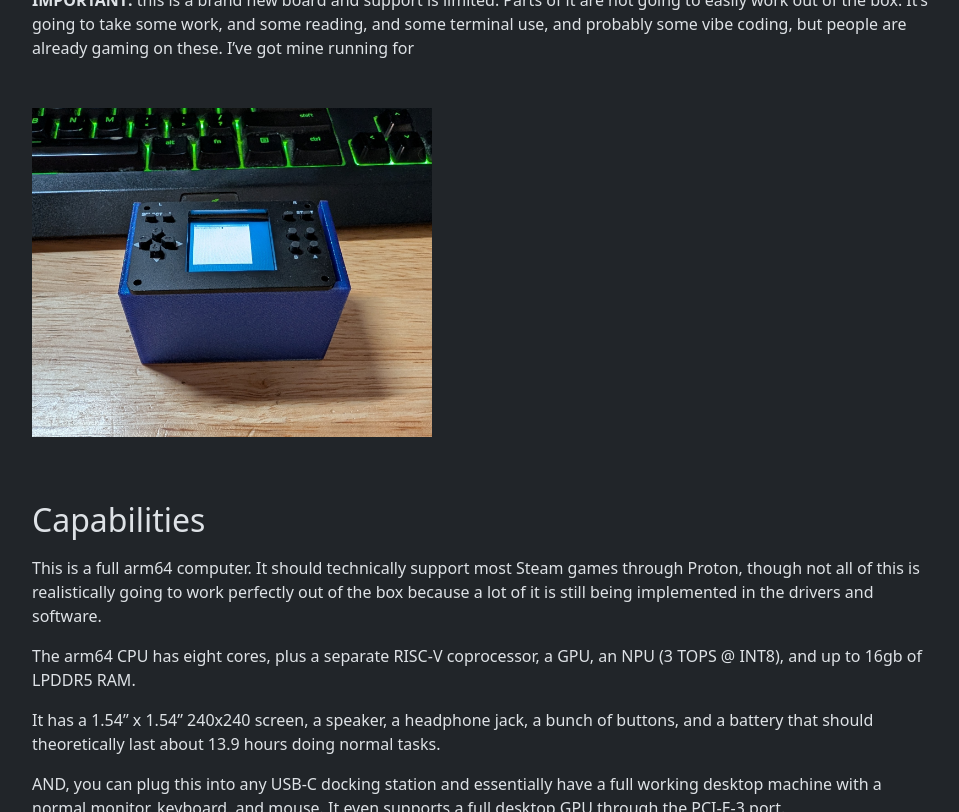
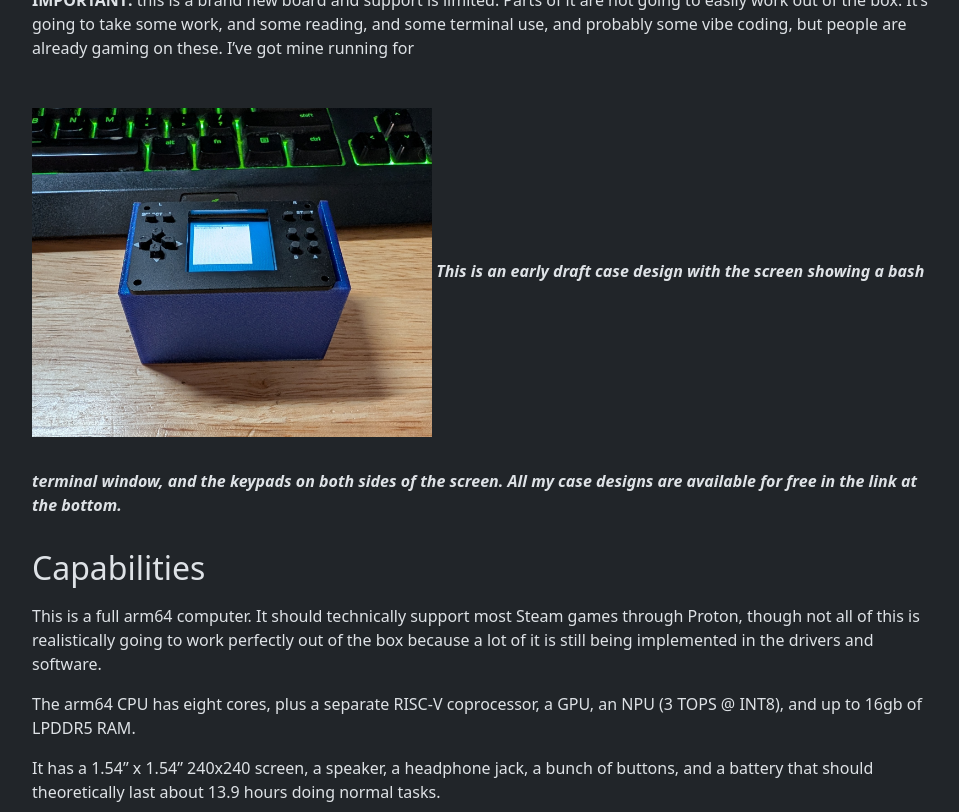
Before and after one commit to cjtrowbridge-com/cjtrowbridge.com, a Jekyll site: the page built from projects/2026-09-09-micro-cyberdeck/index.md, in a window 1280 px wide and 900 px high, scrolled down 974 px, cut to the strip 0-812 px from the top of the window. Shown: the whole strip, without its empty margins (158-1117 px from the left). Built offline with Jekyll 4.4.1, drawn with Linux system fonts in a browser that asks for light colours; nearby versions of some CDN libraries; some of the changed text lies outside the part shown.

Commit message:
added resources to micro cyberdeck post

```diff
--- a/projects/2026-09-09-micro-cyberdeck/index.md
+++ b/projects/2026-09-09-micro-cyberdeck/index.md
@@ -24,6 +24,7 @@
 **IMPORTANT:** this is a brand new board and support is limited. Parts of it are not going to easily work out of the box. It's going to take some work, and some reading, and some terminal use, and probably some vibe coding, but people are already gaming on these. I've got mine running for
 
 <img src="/projects/2026-09-09-micro-cyberdeck/micro-cyberdeck-early-draft-case.jpg" class="photo" alt="Early draft case design showing bash terminal on screen and keypads to both sides" >
+***This is an early draft case design with the screen showing a bash terminal window, and the keypads on both sides of the screen. All my case designs are available for free in the link at the bottom.***
 
 ## Capabilities
 
@@ -82,8 +83,7 @@
 
 ### More Resources
 
-This hat is essentially a clone of [this board](https://spotpear.com/wiki/Raspberry-Pi-Game-1.54inch-LCD-touchscreen-display-ST7789.html) but this is but this clone has been modified with extra features like speakers, aux cord plug, and a battery charge controller which for me makes this clone much better than anything else on the market in this form factor.
-
-A lot of the drivers and details related to the original board are super helpful with getting it set up and running.
-
-Also, here is [a repo](https://github.com/cjtrowbridge/micro-cyberdeck) containing my canonical setup script which includes all the step's I've taken to get it up and running. I will continue to update this as I get more parts of it working, with the goal of eventually geting Cyberpunk 2077 to run on it.
+- This hat is essentially a clone of [this board](https://spotpear.com/wiki/Raspberry-Pi-Game-1.54inch-LCD-touchscreen-display-ST7789.html) but this is but this clone has been modified with extra features like speakers, aux cord plug, and a battery charge controller which for me makes this clone much better than anything else on the market in this form factor.
+- A lot of the drivers and details related to the original board are super helpful with getting it set up and running.
+- Also, here is [a repo](https://github.com/cjtrowbridge/micro-cyberdeck) containing my canonical setup script which includes all the step's I've taken to get it up and running. I will continue to update this as I get more parts of it working, with the goal of eventually geting Cyberpunk 2077 to run on it.
+- Here are all [my case designs](https://github.com/cjtrowbridge/vibe-modeling/tree/main/output/micro_cyberdeck_case) for this micro-cyberdeck.
```
